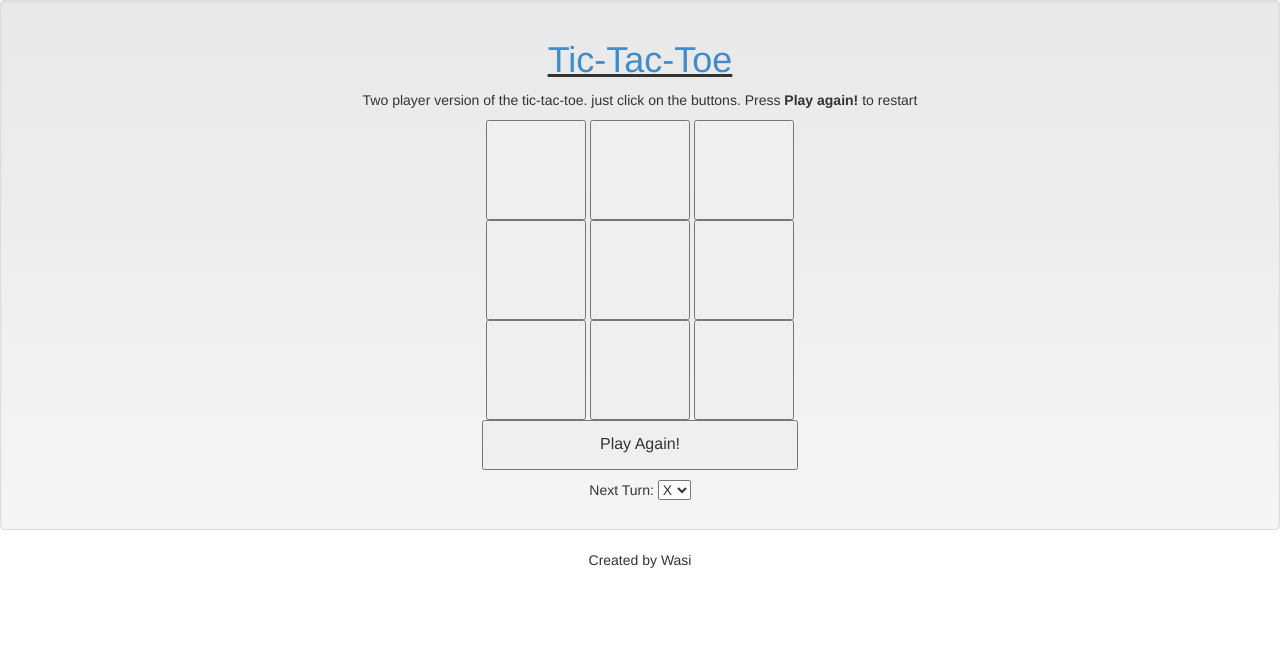
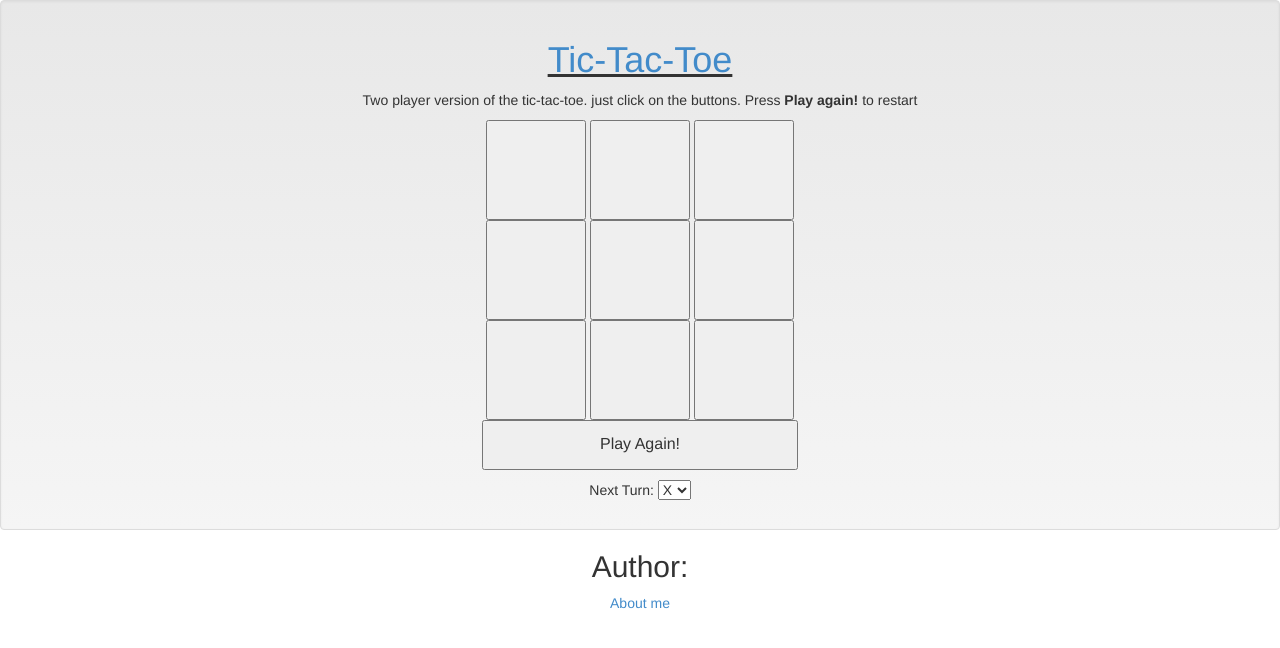
Before and after one commit to wasi0013/wasi0013.github.io, a plain HTML site: page tic-tac-toe/index.html in a window 1280 px wide. Drawn offline with Linux system fonts and the light colour scheme.

Commit message:
Google Plus badge :P

```diff
--- a/tic-tac-toe/index.html
+++ b/tic-tac-toe/index.html
@@ -41,7 +41,20 @@
 <!-- Todo implement an ai for the tic-tac-toe -->
 <script type="text/javascript" src="javascripts/ai.js"></script>
 <script type="text/javascript" src="javascripts/script.js"></script>
-<footer>
-  Created by Wasi
-</footer>
+
+	<footer>
+<h2>Author:</h2>
+<a href="https://about.me/wasi0013">About me</a></br>
+<!-- Place this tag where you want the widget to render. -->
+<div class="g-person" data-width="362" data-href="//plus.google.com/u/0/113166785180897849662" data-theme="dark" data-layout="landscape" data-rel="author"></div>
+
+<!-- Place this tag after the last widget tag. -->
+<script type="text/javascript">
+  (function() {
+    var po = document.createElement('script'); po.type = 'text/javascript'; po.async = true;
+    po.src = 'https://apis.google.com/js/platform.js';
+    var s = document.getElementsByTagName('script')[0]; s.parentNode.insertBefore(po, s);
+  })();
+</script>
+ 	</footer>
 </html>
```
